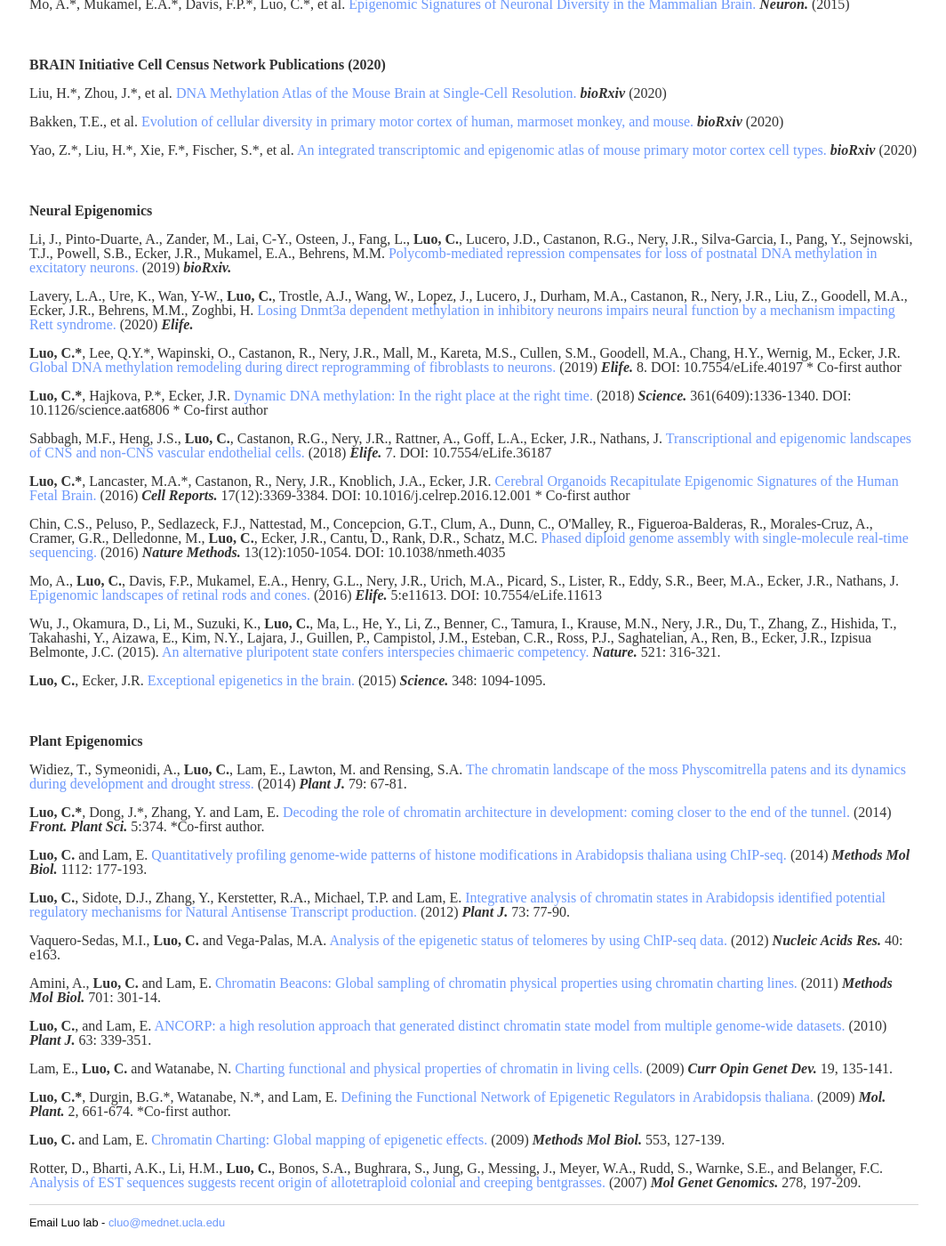
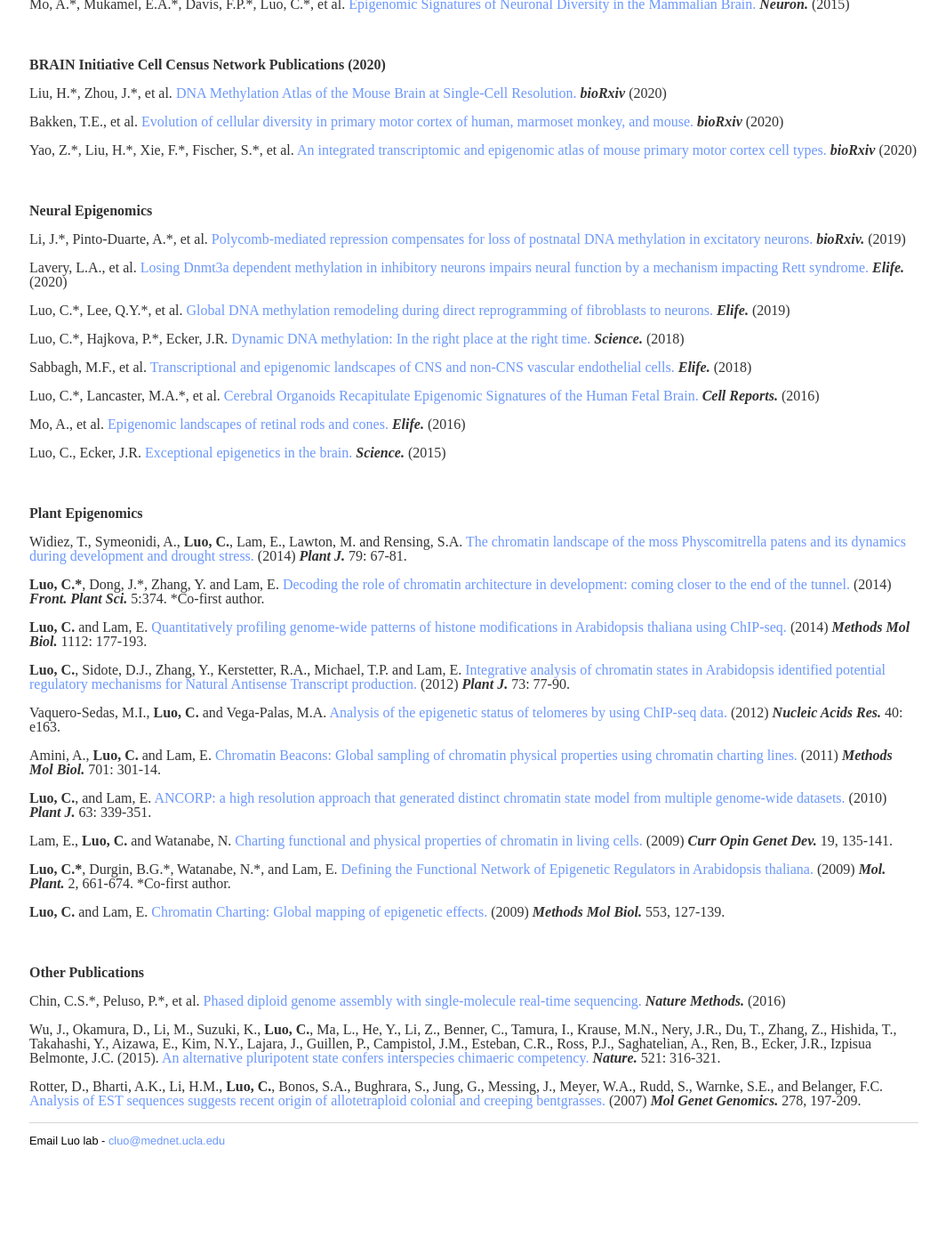
Before and after one commit to luogenomics/luogenomics.github.io, a Jekyll site: the page built from publications/index.html, in a window 1280 px wide and 1400 px high, scrolled down 428 px. Shown: the whole window at 89% size, without its empty margins (107-1171 px from the left). Built offline with Jekyll 4.4.1, drawn with Linux system fonts in a browser that asks for light colours; after the commit the page ends 1777 px from its top, so only the background shows below that.

Commit message:
Update index.html

```diff
--- a/publications/index.html
+++ b/publications/index.html
@@ -17,16 +17,14 @@ title: Luo Lab Publications
 <div class="bigspacer"> </div>
 
 <p><span style="font-weight:bold">Neural Epigenomics</span></p>
-<p>Li, J., Pinto-Duarte, A., Zander, M., Lai, C-Y., Osteen, J., Fang, L., <span style="font-weight:bold">Luo, C.</span>, Lucero, J.D., Castanon, R.G., Nery, J.R., Silva-Garcia, I., Pang, Y., Sejnowski, T.J., Powell, S.B., Ecker, J.R., Mukamel, E.A., Behrens, M.M. <a href="https://www.biorxiv.org/content/10.1101/2019.12.20.883694v1" target="_blank">Polycomb-mediated repression compensates for loss of postnatal DNA methylation in excitatory neurons. </a> (2019) <strong><em>bioRxiv. </strong></em></p>
-<p>Lavery, L.A., Ure, K., Wan, Y-W., <span style="font-weight:bold">Luo, C.</span>, Trostle, A.J., Wang, W., Lopez, J., Lucero, J., Durham, M.A., Castanon, R., Nery, J.R., Liu, Z., Goodell, M.A., Ecker, J.R., Behrens, M.M., Zoghbi, H. <a href="https://www.ncbi.nlm.nih.gov/pubmed/32159514" target="_blank">Losing Dnmt3a dependent methylation in inhibitory neurons impairs neural function by a mechanism impacting Rett syndrome. </a> (2020) <strong><em>Elife. </strong></em></p>
-<p><span style="font-weight:bold">Luo, C.*</span>, Lee, Q.Y.*, Wapinski, O., Castanon, R., Nery, J.R., Mall, M., Kareta, M.S., Cullen, S.M., Goodell, M.A., Chang, H.Y., Wernig, M., Ecker, J.R. <a href="https://www.ncbi.nlm.nih.gov/pubmed/?term=30644360%5BPMID%5D" target="_blank">Global DNA methylation remodeling during direct reprogramming of fibroblasts to neurons.</a> (2019) <strong><em> Elife.</em></strong> 8.  DOI: 10.7554/eLife.40197 * Co-first author</p>
-<p><span style="font-weight:bold">Luo, C.*</span>, Hajkova, P.*, Ecker, J.R. <a href="https://www.ncbi.nlm.nih.gov/pubmed/?term=30262495%5BPMID%5D" target="_blank">Dynamic DNA methylation: In the right place at the right time.</a> (2018) <strong><em> Science.</em></strong> 361(6409):1336-1340.  DOI: 10.1126/science.aat6806 * Co-first author</p>
-<p>Sabbagh, M.F., Heng, J.S., <span style="font-weight:bold">Luo, C.</span>, Castanon, R.G., Nery, J.R., Rattner, A., Goff, L.A., Ecker, J.R., Nathans, J. <a href="https://www.ncbi.nlm.nih.gov/pubmed/?term=30188322%5BPMID%5D" target="_blank">Transcriptional and epigenomic landscapes of CNS and non-CNS vascular endothelial cells.</a> (2018) <strong><em> Elife.</em></strong> 7.  DOI: 10.7554/eLife.36187 </p>
-<p><span style="font-weight:bold">Luo, C.*</span>, Lancaster, M.A.*, Castanon, R., Nery, J.R., Knoblich, J.A., Ecker, J.R. <a href="https://www.ncbi.nlm.nih.gov/pubmed/?term=28009303%5BPMID%5D" target="_blank">Cerebral Organoids Recapitulate Epigenomic Signatures of the Human Fetal Brain.</a> (2016) <strong><em> Cell Reports.</em></strong> 17(12):3369-3384.  DOI: 10.1016/j.celrep.2016.12.001 * Co-first author</p>
-<p>Chin, C.S., Peluso, P., Sedlazeck, F.J., Nattestad, M., Concepcion, G.T., Clum, A., Dunn, C., O'Malley, R., Figueroa-Balderas, R., Morales-Cruz, A., Cramer, G.R., Delledonne, M., <span style="font-weight:bold">Luo, C.</span>, Ecker, J.R., Cantu, D., Rank, D.R., Schatz, M.C. <a href="https://www.ncbi.nlm.nih.gov/pubmed/?term=27749838%5BPMID%5D" target="_blank">Phased diploid genome assembly with single-molecule real-time sequencing.</a> (2016) <strong><em> Nature Methods.</em></strong> 13(12):1050-1054.  DOI: 10.1038/nmeth.4035 </p>
-<p>Mo, A., <span style="font-weight:bold">Luo, C.</span>, Davis, F.P., Mukamel, E.A., Henry, G.L., Nery, J.R., Urich, M.A., Picard, S., Lister, R., Eddy, S.R., Beer, M.A., Ecker, J.R., Nathans, J. <a href="https://www.ncbi.nlm.nih.gov/pubmed/?term=26949250%5BPMID%5D" target="_blank">Epigenomic landscapes of retinal rods and cones.</a> (2016) <strong><em> Elife.</em></strong> 5:e11613.  DOI: 10.7554/eLife.11613 </p>
-<p>Wu, J., Okamura, D., Li, M., Suzuki, K., <span style="font-weight:bold">Luo, C.</span>, Ma, L., He, Y., Li, Z., Benner, C., Tamura, I., Krause, M.N., Nery, J.R., Du, T., Zhang, Z., Hishida, T., Takahashi, Y., Aizawa, E., Kim, N.Y., Lajara, J., Guillen, P., Campistol, J.M., Esteban, C.R., Ross, P.J., Saghatelian, A., Ren, B., Ecker, J.R., Izpisua Belmonte, J.C. (2015). <a href="https://www.ncbi.nlm.nih.gov/pubmed/25945737/" target="_blank">An alternative pluripotent state confers interspecies chimaeric competency.</a> <strong><em> Nature.</strong></em>  521: 316-321. </p>
-<p><span style="font-weight:bold">Luo, C.</span>, Ecker, J.R. <a href="https://www.ncbi.nlm.nih.gov/pubmed/26045424" target="_blank"> Exceptional epigenetics in the brain. </a> (2015) <strong><em>Science.</strong></em> 348: 1094-1095. </p>
+<p>Li, J.*, Pinto-Duarte, A.*, et al. <a href="https://www.biorxiv.org/content/10.1101/2019.12.20.883694v1" target="_blank">Polycomb-mediated repression compensates for loss of postnatal DNA methylation in excitatory neurons. </a><strong><em>bioRxiv. </strong></em> (2019) </p>
+<p>Lavery, L.A., et al. <a href="https://www.ncbi.nlm.nih.gov/pubmed/32159514" target="_blank">Losing Dnmt3a dependent methylation in inhibitory neurons impairs neural function by a mechanism impacting Rett syndrome. </a><strong><em>Elife. </strong></em> (2020) </p>
+<p>Luo, C.*, Lee, Q.Y.*, et al. <a href="https://www.ncbi.nlm.nih.gov/pubmed/?term=30644360%5BPMID%5D" target="_blank">Global DNA methylation remodeling during direct reprogramming of fibroblasts to neurons.</a><strong><em> Elife.</em></strong> (2019) </p>
+<p>Luo, C.*, Hajkova, P.*, Ecker, J.R. <a href="https://www.ncbi.nlm.nih.gov/pubmed/?term=30262495%5BPMID%5D" target="_blank">Dynamic DNA methylation: In the right place at the right time.</a><strong><em> Science.</em></strong> (2018) </p>
+<p>Sabbagh, M.F., et al. <a href="https://www.ncbi.nlm.nih.gov/pubmed/?term=30188322%5BPMID%5D" target="_blank">Transcriptional and epigenomic landscapes of CNS and non-CNS vascular endothelial cells.</a><strong><em> Elife.</em></strong> (2018) </p>
+<p>Luo, C.*, Lancaster, M.A.*, et al. <a href="https://www.ncbi.nlm.nih.gov/pubmed/?term=28009303%5BPMID%5D" target="_blank">Cerebral Organoids Recapitulate Epigenomic Signatures of the Human Fetal Brain.</a><strong><em> Cell Reports.</em></strong> (2016) </p>
+<p>Mo, A., et al. <a href="https://www.ncbi.nlm.nih.gov/pubmed/?term=26949250%5BPMID%5D" target="_blank">Epigenomic landscapes of retinal rods and cones.</a><strong><em> Elife.</em></strong> (2016) </p>
+<p>Luo, C., Ecker, J.R. <a href="https://www.ncbi.nlm.nih.gov/pubmed/26045424" target="_blank"> Exceptional epigenetics in the brain. </a><strong><em>Science.</strong></em> (2015) </p>
 <div class="bigspacer"> </div>
 
 <p><span style="font-weight:bold">Plant Epigenomics</span></p>
@@ -40,4 +38,9 @@ title: Luo Lab Publications
 <p>Lam, E., <span style="font-weight:bold">Luo, C.</span> and Watanabe, N. <a href="https://www.ncbi.nlm.nih.gov/pubmed/19327981" target="_blank">Charting functional and physical properties of chromatin in living cells.</a> (2009) <strong><em>Curr Opin Genet Dev.</strong></em> 19, 135-141. </p>
 <p><span style="font-weight:bold">Luo, C.*</span>, Durgin, B.G.*, Watanabe, N.*, and Lam, E. <a href="https://www.ncbi.nlm.nih.gov/pubmed/19825647" target="_blank">Defining the Functional Network of Epigenetic Regulators in Arabidopsis thaliana.</a> (2009) <strong><em>Mol. Plant.</strong></em> 2, 661-674. *Co-first author. </p>
 <p><span style="font-weight:bold">Luo, C.</span> and Lam, E. <a href="https://www.ncbi.nlm.nih.gov/pubmed/19588104" target="_blank">Chromatin Charting: Global mapping of epigenetic effects.</a> (2009) <strong><em>Methods Mol Biol.</strong></em> 553, 127-139. </p>
+<div class="bigspacer"> </div>
+
+<p><span style="font-weight:bold">Other Publications</span></p>
+<p>Chin, C.S.*, Peluso, P.*, et al. <a href="https://www.ncbi.nlm.nih.gov/pubmed/?term=27749838%5BPMID%5D" target="_blank">Phased diploid genome assembly with single-molecule real-time sequencing.</a><strong><em> Nature Methods.</em></strong> (2016) </p>
+<p>Wu, J., Okamura, D., Li, M., Suzuki, K., <span style="font-weight:bold">Luo, C.</span>, Ma, L., He, Y., Li, Z., Benner, C., Tamura, I., Krause, M.N., Nery, J.R., Du, T., Zhang, Z., Hishida, T., Takahashi, Y., Aizawa, E., Kim, N.Y., Lajara, J., Guillen, P., Campistol, J.M., Esteban, C.R., Ross, P.J., Saghatelian, A., Ren, B., Ecker, J.R., Izpisua Belmonte, J.C. (2015). <a href="https://www.ncbi.nlm.nih.gov/pubmed/25945737/" target="_blank">An alternative pluripotent state confers interspecies chimaeric competency.</a> <strong><em> Nature.</strong></em>  521: 316-321. </p>
 <p>Rotter, D., Bharti, A.K., Li, H.M., <span style="font-weight:bold">Luo, C.</span>, Bonos, S.A., Bughrara, S., Jung, G., Messing, J., Meyer, W.A., Rudd, S., Warnke, S.E., and Belanger, F.C. <a href="https://www.ncbi.nlm.nih.gov/pubmed/17497174" target="_blank">Analysis of EST sequences suggests recent origin of allotetraploid colonial and creeping bentgrasses.</a> (2007) <strong><em>Mol Genet Genomics.</strong></em> 278, 197-209. </p>
```
